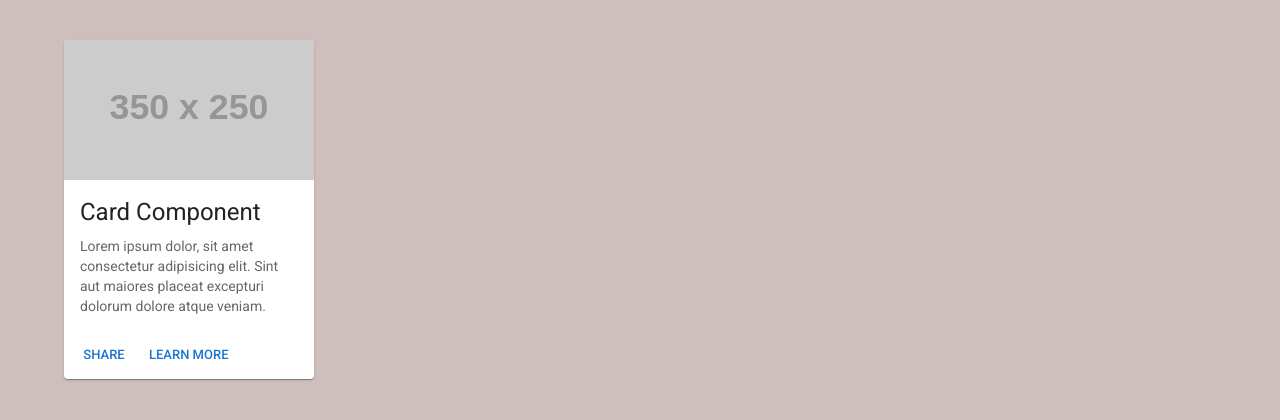
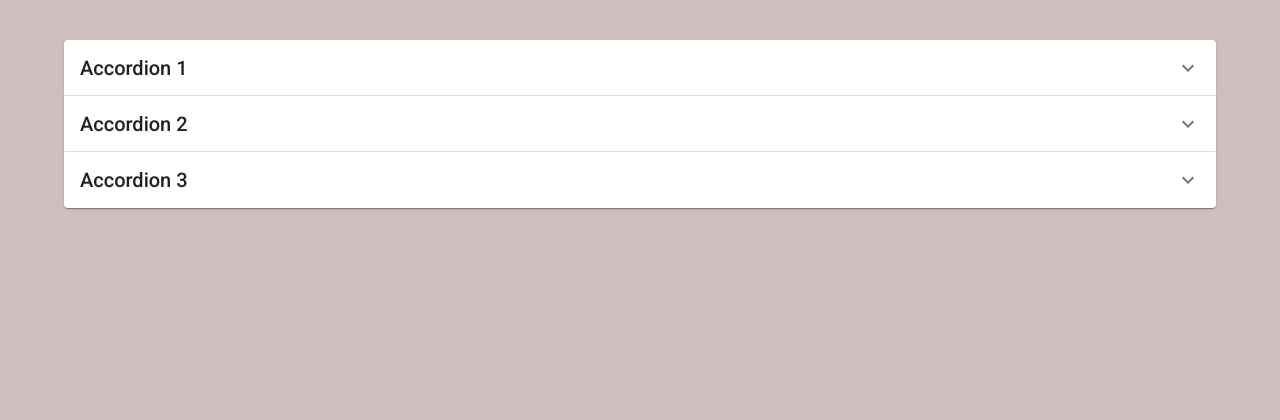
Before and after one commit to serkanbulutgenc/codespaces-blank, a Next.js app: page / in a window 1280 px wide. Shown: the top 420 px of the page. Built offline with nearby package versions, Linux system fonts and the light colour scheme; what @mui/material-nextjs would draw is missing.

Commit message:
Accordion Component

```diff
--- a/src/app/page.tsx
+++ b/src/app/page.tsx
@@ -12,7 +12,8 @@
 //import MuiStack from "@/components/MuiStack"
 //import MuiGrid from "@/components/MuiGrid"
 /* import MuiPaper from "@/components/MuiPaper" */
-import MuiCard from "@/components/MuiCard"
+//import MuiCard from "@/components/MuiCard"
+import MuiAccordion from "@/components/MuiAccordion"
 
 import { Container } from '@mui/material';
 
@@ -32,7 +33,8 @@ export default function Home() {
          {/* <MuiStack/> */}
          {/* <MuiGrid/> */}
          {/* <MuiPaper/> */}
-         <MuiCard/>
+         {/* <MuiCard/> */}
+         <MuiAccordion/>
     </Container>
 
   );
--- /dev/null
+++ b/src/components/MuiAccordion.tsx
@@ -0,0 +1,45 @@
+'use client'
+
+import { Accordion, AccordionSummary, AccordionDetails, Typography } from "@mui/material"
+
+import ExpandMoreIcon from "@mui/icons-material/ExpandMore"
+import React, { useState } from "react"
+
+export default function AccordionPage() {
+    const [expanded, setExpanded] = useState<string | false>(false)
+    const handleChange = (isExpanded: boolean, panel: string) => {
+        setExpanded(isExpanded ? panel : false)
+    }
+    return <>
+        <Accordion expanded={expanded === 'panel-1'} onChange={(event, isExpanded) => { handleChange(isExpanded, 'panel-1') }}>
+            <AccordionSummary id="panel1-header" aria-controls="panel1-content" expandIcon={<ExpandMoreIcon />}>
+                <Typography variant="h6" component={'div'}>Accordion 1</Typography>
+            </AccordionSummary>
+            <AccordionDetails>
+                <Typography>
+                    Lorem, ipsum dolor sit amet consectetur adipisicing elit. Sunt id ea, esse dolorum, nesciunt, ab et tenetur iusto fugit quia maxime fugiat minima. Autem magni nemo distinctio corrupti, praesentium molestiae.
+                </Typography>
+            </AccordionDetails>
+        </Accordion>
+        <Accordion expanded={expanded === 'panel-2'} onChange={(event, isExpanded) => { handleChange(isExpanded, 'panel-2') }}>
+            <AccordionSummary id="panel2-header" aria-controls="panel2-content" expandIcon={<ExpandMoreIcon />}>
+                <Typography variant="h6" component={'div'}>Accordion 2</Typography>
+            </AccordionSummary>
+            <AccordionDetails>
+                <Typography>
+                    Lorem, ipsum dolor sit amet consectetur adipisicing elit. Sunt id ea, esse dolorum, nesciunt, ab et tenetur iusto fugit quia maxime fugiat minima. Autem magni nemo distinctio corrupti, praesentium molestiae.
+                </Typography>
+            </AccordionDetails>
+        </Accordion>
+        <Accordion expanded={expanded === 'panel-3'} onChange={(event, isExpanded) => { handleChange(isExpanded, 'panel-3') }}>
+            <AccordionSummary id="panel3-header" aria-controls="panel3-content" expandIcon={<ExpandMoreIcon />}>
+                <Typography variant="h6" component={'div'}>Accordion 3</Typography>
+            </AccordionSummary>
+            <AccordionDetails>
+                <Typography>
+                    Lorem, ipsum dolor sit amet consectetur adipisicing elit. Sunt id ea, esse dolorum, nesciunt, ab et tenetur iusto fugit quia maxime fugiat minima. Autem magni nemo distinctio corrupti, praesentium molestiae.
+                </Typography>
+            </AccordionDetails>
+        </Accordion>
+    </>
+}
```
